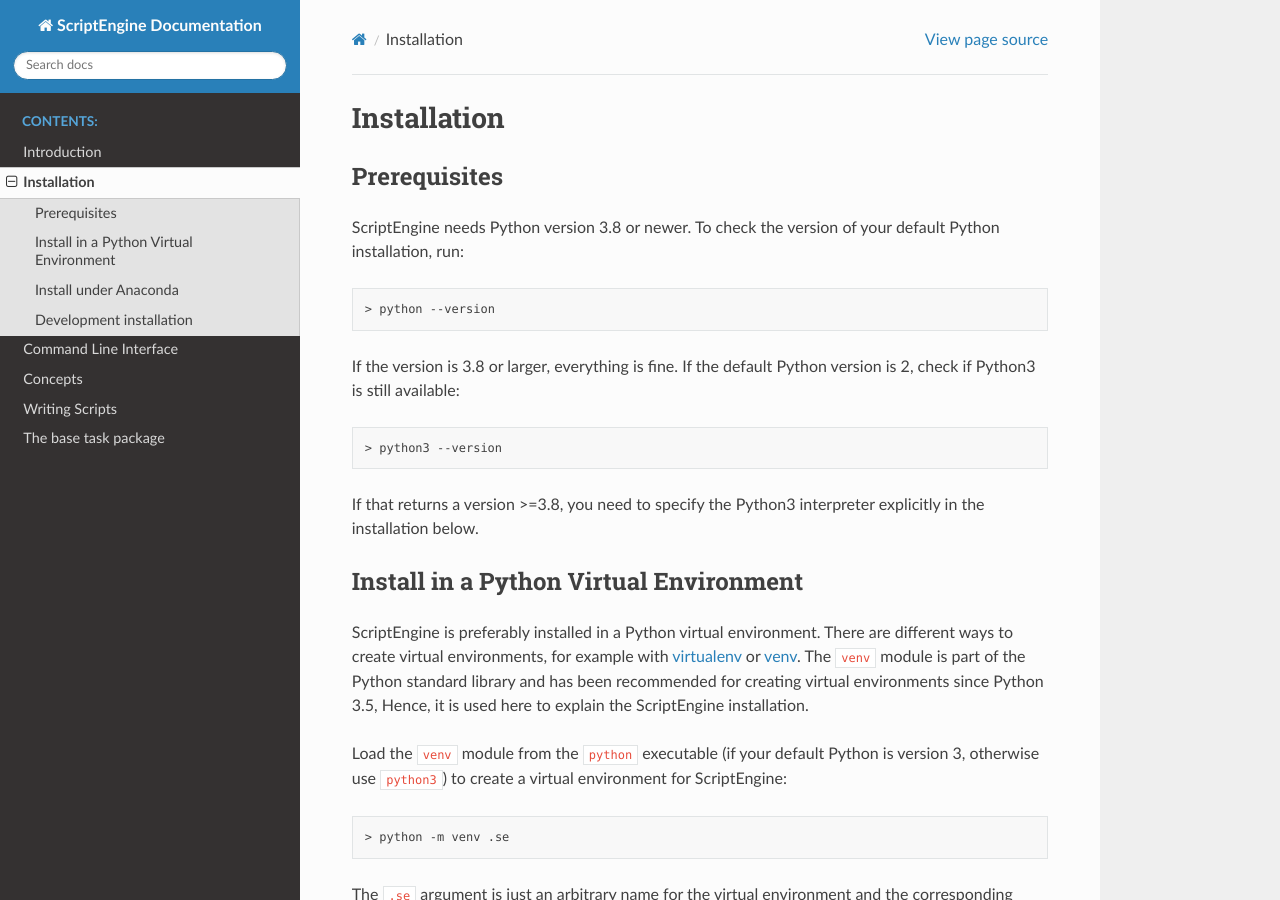
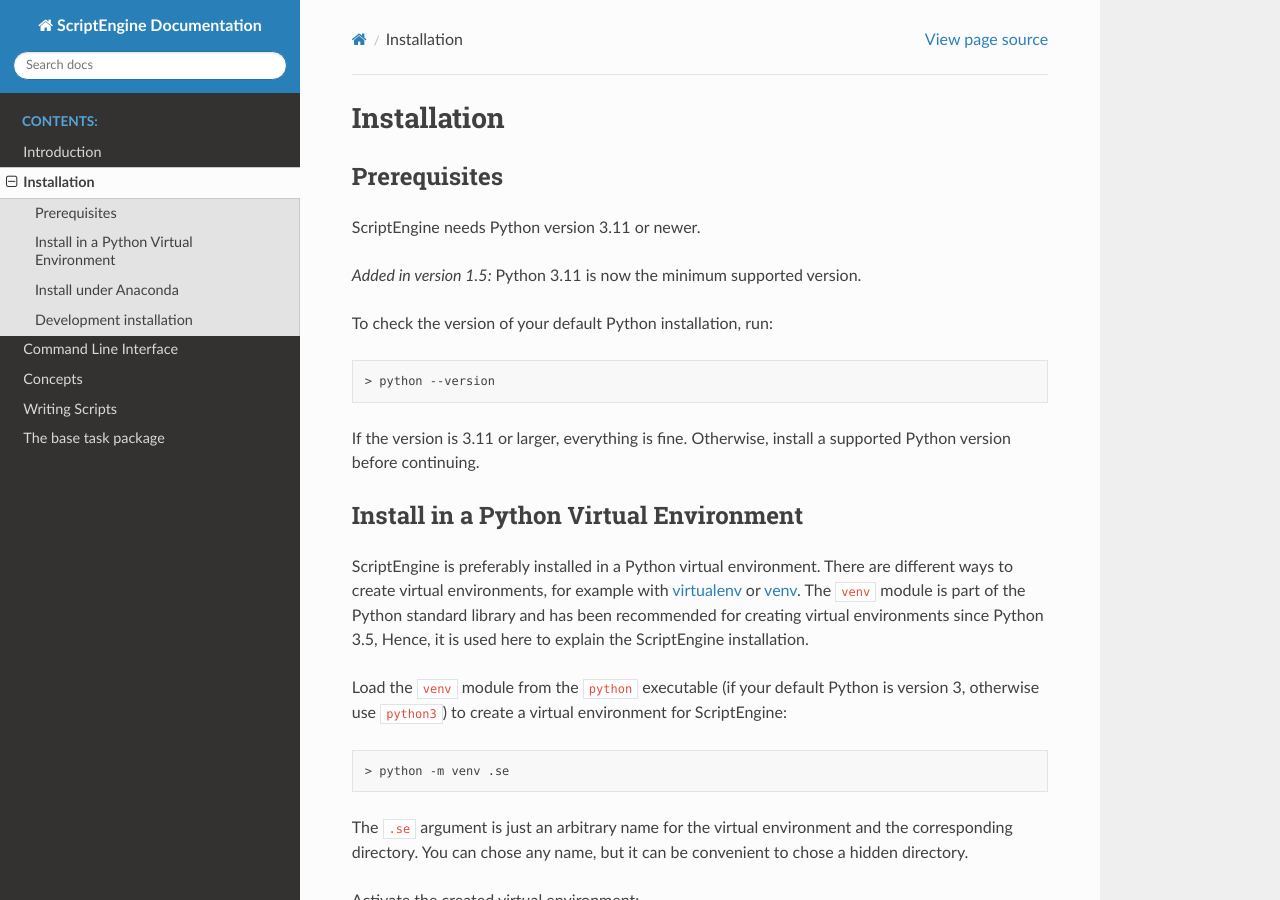
Before and after one commit to uwefladrich/scriptengine, a Sphinx documentation site: the page built from docs/sphinx/installation.rst, in a window 1280 px wide and 900 px high. Built offline with Sphinx 7.4.7 and the Read the Docs theme 3.1.0, drawn with Linux system fonts in a browser that asks for light colours.

Commit message:
Update docs

```diff
--- a/docs/sphinx/installation.rst
+++ b/docs/sphinx/installation.rst
@@ -4,22 +4,19 @@ Installation
 Prerequisites
 -------------
 
-ScriptEngine needs Python version 3.8 or newer. To check the version of your
-default Python installation, run:
+ScriptEngine needs Python version 3.11 or newer.
+
+.. versionadded:: 1.5
+   Python 3.11 is now the minimum supported version.
+
+To check the version of your default Python installation, run:
 
 .. code-block:: shell
 
     > python --version
 
-If the version is 3.8 or larger, everything is fine. If the default Python
-version is 2, check if Python3 is still available:
-
-.. code-block:: shell
-
-    > python3 --version
-
-If that returns a version >=3.8, you need to specify the Python3 interpreter
-explicitly in the installation below.
+If the version is 3.11 or larger, everything is fine. Otherwise, install a
+supported Python version before continuing.
 
 
 Install in a Python Virtual Environment
```
